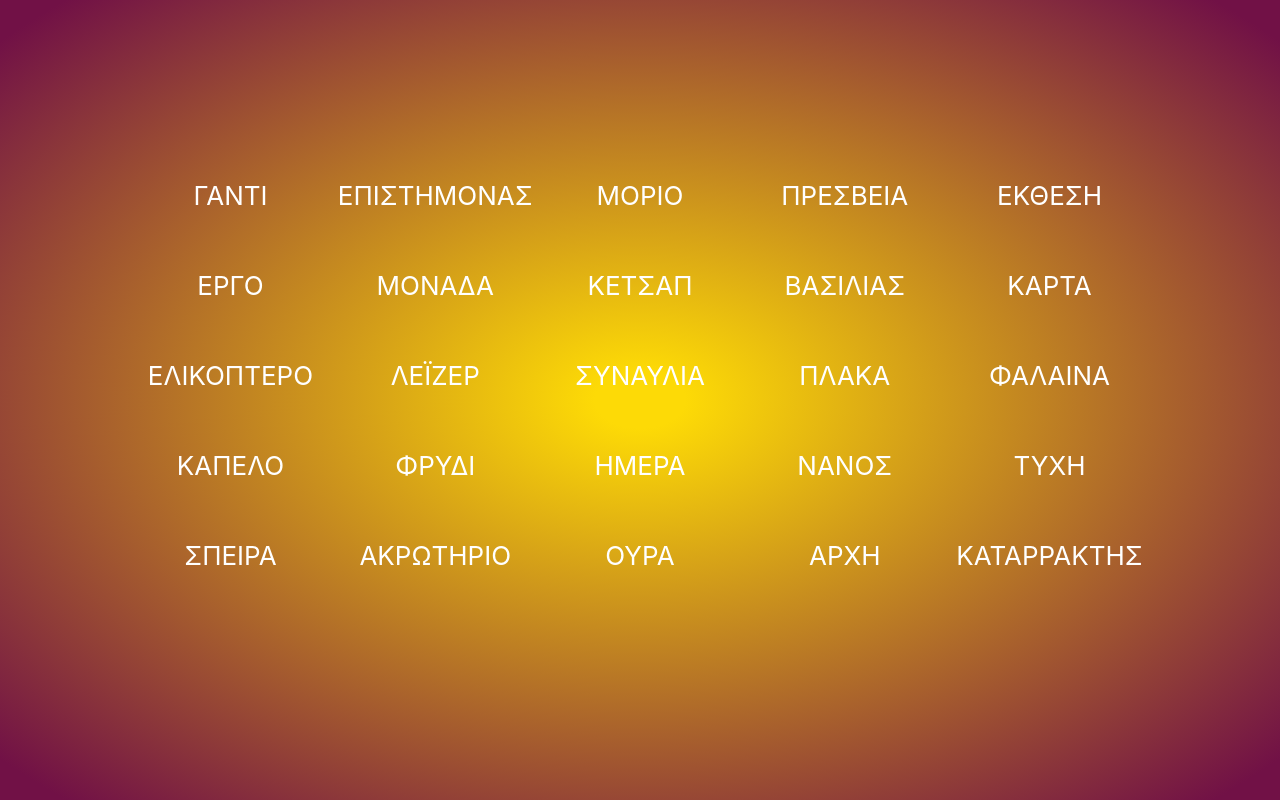
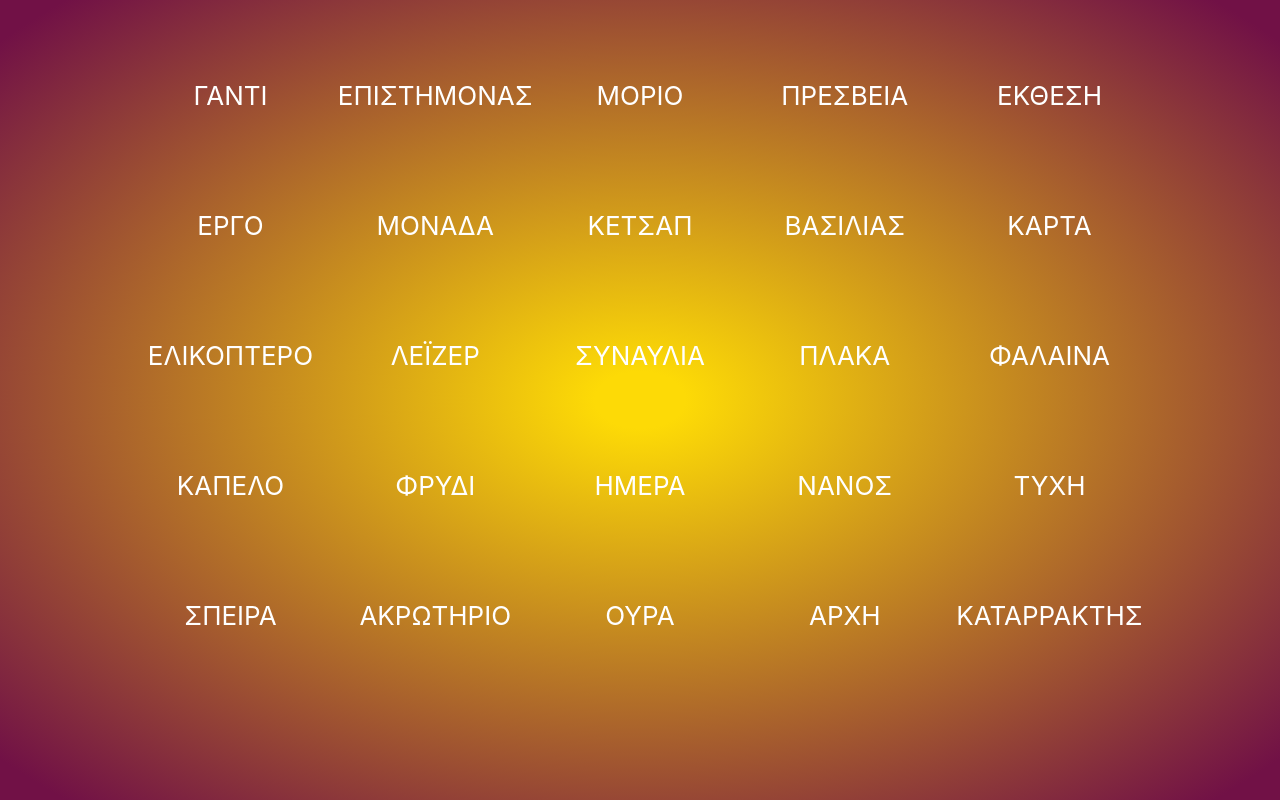
Before and after one commit to aris-papadopoulos/codenames, a React (Create React App) app: page / in a window 1280 px wide. Both pictures are taken after a click on the button "New Game". Built offline with nearby package versions, Linux system fonts and the light colour scheme.

Commit message:
Game: Increases card height
Signed-off-by: Aris Papadopoulos <aris.ppd@gmail.com>

```diff
--- a/src/game.scss
+++ b/src/game.scss
@@ -1,7 +1,7 @@
 .cards-wrapper {
     display: grid;
     grid-template-columns: repeat(5, 1fr);
-    grid-template-rows: repeat(5, 80px);
+    grid-template-rows: repeat(5, 120px);
     grid-gap: 10px;
     margin: 10px;
 }
```
